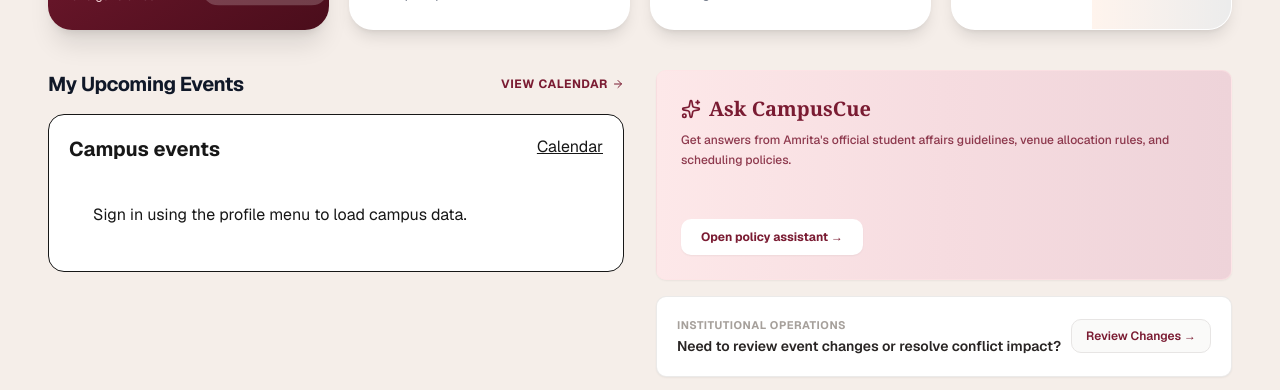
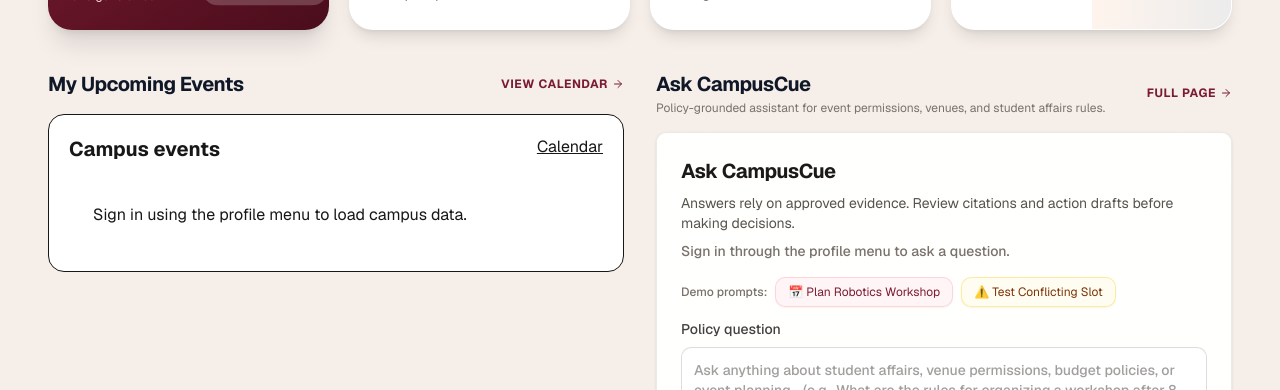
Before and after one commit to Mrudula-itsjuzme/Genesis-womm, a Next.js app in the folder apps/web/: page / in a window 1280 px wide. Shown: the part 562-952 px from the top of the page. Built offline with nearby package versions, Linux system fonts and the light colour scheme; grey boxes are pictures that could not be loaded.

Commit message:
feat(frontend): embed live campuscue chat into dashboard right column

```diff
--- a/apps/web/src/app/page.tsx
+++ b/apps/web/src/app/page.tsx
@@ -3,6 +3,7 @@
 import CalendarGrid from '@/components/CalendarGrid';
 import Link from 'next/link';
 import UpcomingEvents from "@/components/UpcomingEvents";
+import { PolicyAssistant } from '@/components/PolicyAssistant';
 import { Calendar, MapPin, FileText, BarChart2, Plus, ArrowRight, Sparkles } from 'lucide-react';
 
 export default function Dashboard() {
@@ -139,29 +140,28 @@
             <UpcomingEvents />
           </section>
 
-          {/* Quick Help & Action Highlights */}
-          <section className="space-y-4">
-            <div className="bg-gradient-to-r from-[#FDE8E9] via-[#F6DCE0] to-[#EED3D9] rounded-[10px] p-6 shadow-xs border border-rose-100/60 flex flex-col justify-between h-[210px]">
+          {/* Ask CampusCue Live Assistant */}
+          <section className="space-y-4 min-w-0" aria-labelledby="policy-assistant-heading">
+            <div className="mb-4 flex items-center justify-between gap-3">
               <div>
-                <div className="flex items-center gap-2 mb-2">
-                  <Sparkles className="w-5 h-5 text-[#7a1b32]" />
-                  <h3 className="text-xl font-serif font-bold text-[#7a1b32]">Ask CampusCue</h3>
-                </div>
-                <p className="text-xs text-[#7a1b32]/85 font-medium leading-relaxed">
-                  Get answers from Amrita&apos;s official student affairs guidelines, venue allocation rules, and scheduling policies.
+                <h3 id="policy-assistant-heading" className="text-xl font-bold tracking-tight text-gray-900">
+                  Ask CampusCue
+                </h3>
+                <p className="text-xs text-stone-500 mt-0.5">
+                  Policy-grounded assistant for event permissions, venues, and student affairs rules.
                 </p>
               </div>
-              <Link href="/policy" className="inline-block self-start rounded-[10px] bg-white px-5 py-2.5 text-xs font-bold text-[#7a1b32] shadow-xs transition-all hover:bg-stone-50 active:scale-[0.98]">
-                Open policy assistant →
+              <Link href="/policy" className="flex items-center text-xs font-bold uppercase tracking-wider text-[#7a1b32] transition-colors hover:text-rose-900">
+                Full Page <ArrowRight className="ml-1 h-3 w-3" />
               </Link>
             </div>
-
-            <div className="bg-white rounded-[10px] p-5 shadow-xs border border-stone-200/80 flex items-center justify-between">
+            <PolicyAssistant />
+            <div className="bg-white rounded-[10px] p-4 shadow-xs border border-stone-200/80 flex items-center justify-between">
               <div>
-                <p className="text-[11px] font-bold uppercase tracking-wider text-stone-400">Institutional Operations</p>
-                <p className="text-sm font-semibold text-stone-800 mt-0.5">Need to review event changes or resolve conflict impact?</p>
+                <p className="text-[10px] font-bold uppercase tracking-wider text-stone-400">Institutional Operations</p>
+                <p className="text-xs font-semibold text-stone-800 mt-0.5">Need to review event changes or resolve conflict impact?</p>
               </div>
-              <Link href="/changes" className="rounded-[10px] border border-stone-200 bg-stone-50 px-3.5 py-2 text-xs font-semibold text-[#7a1b32] transition hover:bg-rose-50 active:scale-[0.98]">
+              <Link href="/changes" className="rounded-[8px] border border-stone-200 bg-stone-50 px-3.5 py-1.5 text-xs font-semibold text-[#7a1b32] transition hover:bg-rose-50 active:scale-[0.98]">
                 Review Changes →
               </Link>
             </div>
```
